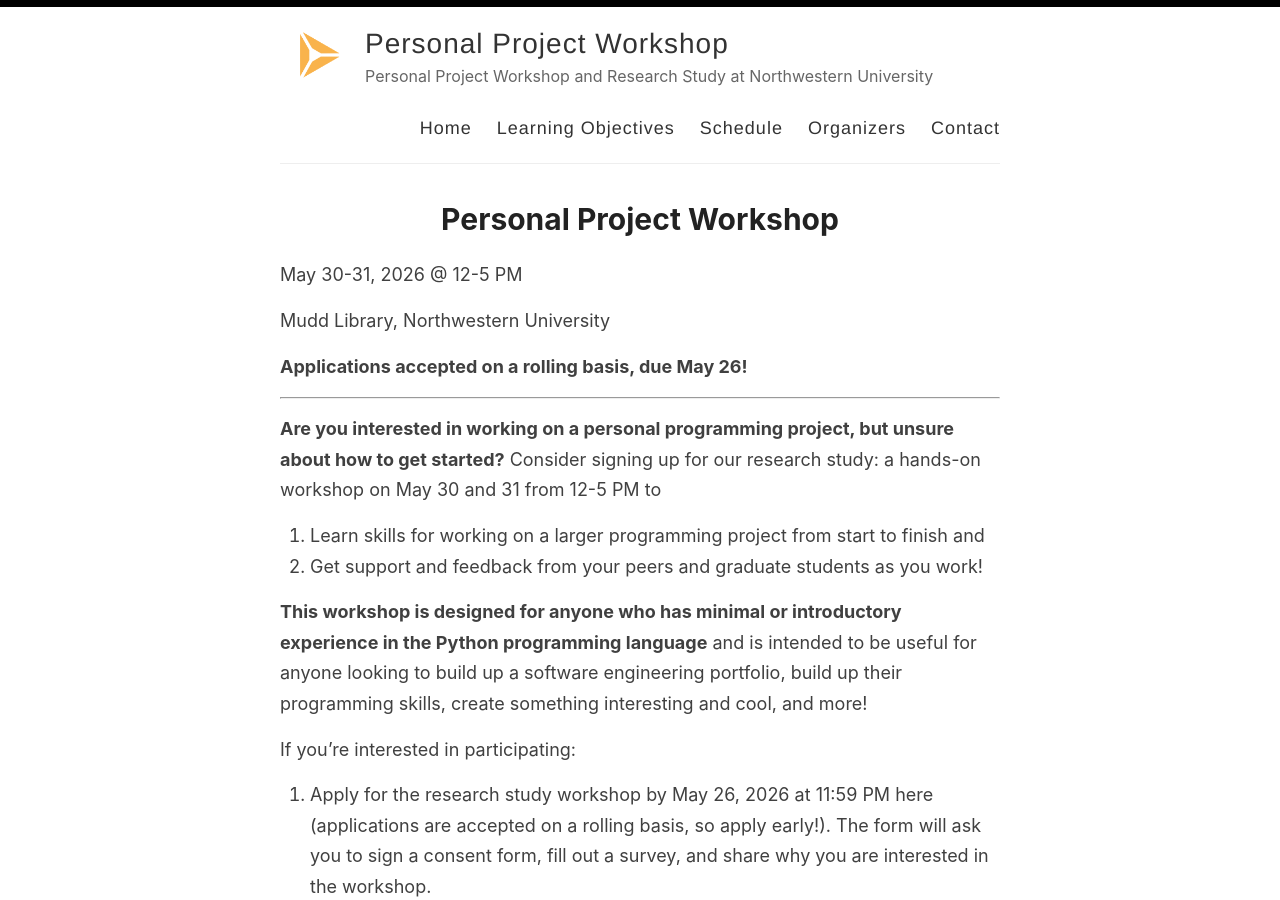
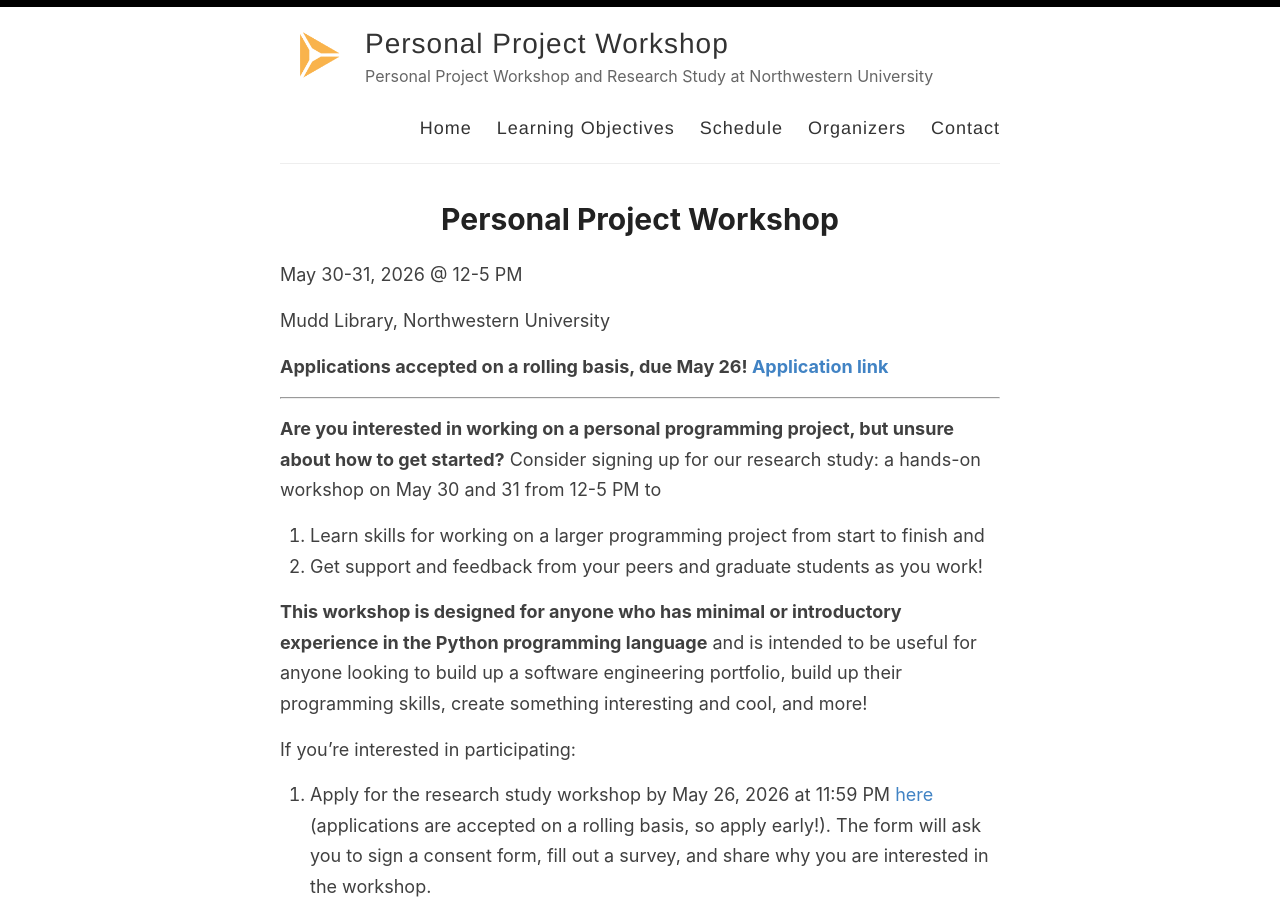
Before and after one commit to NUDelta/personal-project-workshop, a Jekyll site: the page built from index.md, in a window 1280 px wide and 900 px high. Built offline with Jekyll 4.4.1, drawn with Linux system fonts in a browser that asks for light colours; our own code applies the rules of GitHub Pages for plain Markdown files.

Commit message:
Adding qualtrics link

```diff
--- a/index.md
+++ b/index.md
@@ -11,7 +11,7 @@ May 30-31, 2026 @ 12-5 PM
 
 Mudd Library, Northwestern University
 
-**Applications accepted on a rolling basis, due May 26!**
+**Applications accepted on a rolling basis, due May 26! [Application link](https://northwestern.az1.qualtrics.com/jfe/form/SV_0NyQaLtByJe0HYO)**
 
 -----
 
@@ -24,7 +24,7 @@ Mudd Library, Northwestern University
 
 If you’re interested in participating:
 
-1. Apply for the research study workshop by May 26, 2026 at 11:59 PM here (applications are accepted on a rolling basis, so apply early!). The form will ask you to sign a consent form, fill out a survey, and share why you are interested in the workshop.
+1. Apply for the research study workshop by May 26, 2026 at 11:59 PM [here](https://northwestern.az1.qualtrics.com/jfe/form/SV_0NyQaLtByJe0HYO) (applications are accepted on a rolling basis, so apply early!). The form will ask you to sign a consent form, fill out a survey, and share why you are interested in the workshop.
 2. Workshop acceptances will be sent out on a rolling basis. If you are accepted, you will be sent the workshop location details and a consent form for the workshop itself.
 
 The application and workshop are a part of a research study. To be eligible for this research study, you must be a Northwestern University student aged 18 or older. This study is approved by the Northwestern IRB (_STU00226229: Designing programming problem solving support for students_). The PI for this study is Professor Eleanor O’Rourke. Your professors will not know if you choose to participate in this study or not and your participation will not affect your standing at Northwestern University.
```
